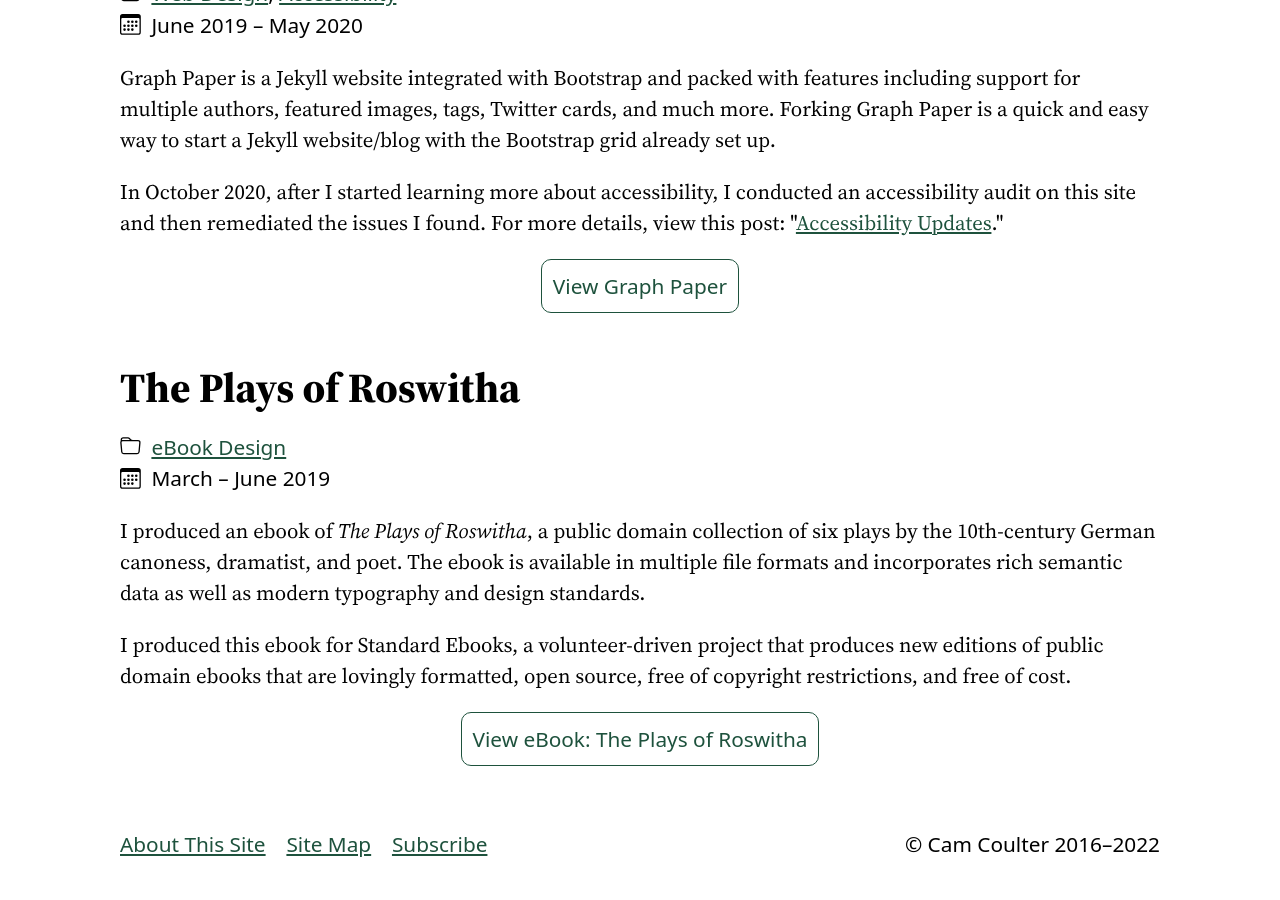
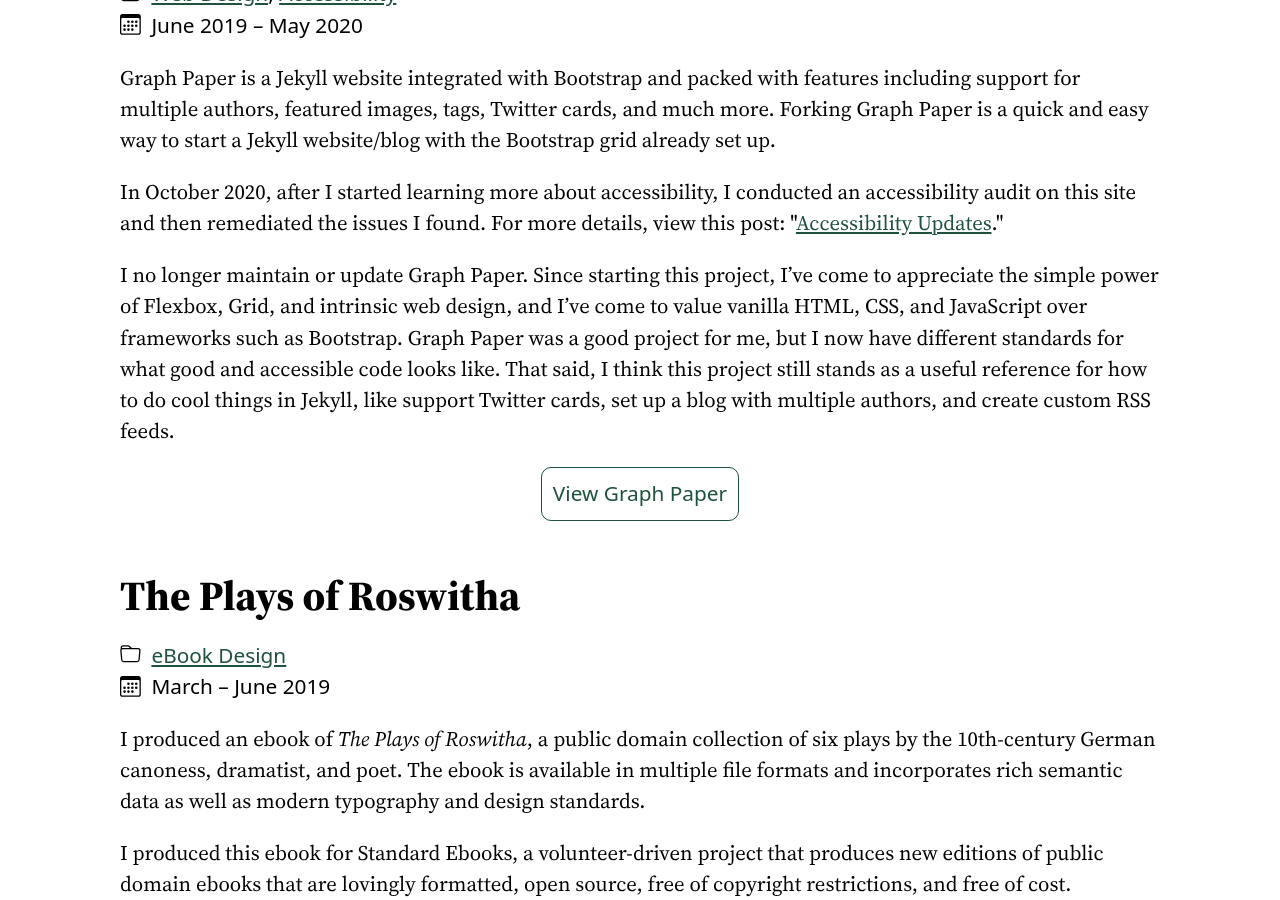
Before and after one commit to cncoulter/camcoulter.com, a Jekyll site: the page built from Projects.html, in a window 1280 px wide and 900 px high, scrolled down 2000 px. Built offline with Jekyll 4.4.1, drawn with Linux system fonts in a browser that asks for light colours; some web fonts are replaced.

Commit message:
Update projects page

```diff
--- a/Projects.html
+++ b/Projects.html
@@ -61,9 +61,11 @@
 
 <p>Graph Paper is a Jekyll website integrated with Bootstrap and packed with features including support for multiple authors, featured images, tags, Twitter cards, and much more. Forking Graph Paper is a quick and easy way to start a Jekyll website/blog with the Bootstrap grid already set up.</p>
 
-<p>In October 2020, after I started learning more about accessibility, I conducted an accessibility audit on this site and then remediated the issues I found. For more details, view this post: "<a href="https://graphpaper.cncoulter.com/2020/10/21/Accessibility-Updates/">Accessibility Updates</a>."</p>
+<p>In October 2020, after I started learning more about accessibility, I conducted an accessibility audit on this site and then remediated the issues I found. For more details, view this post: "<a href="https://graphpaper.camcoulter.com/2020/10/21/Accessibility-Updates/">Accessibility Updates</a>."</p>
 
-<a href="https://graphpaper.cncoulter.com/" class="link-turncoat link-turncoat--standalone">View Graph Paper</a>
+<p>I no longer maintain or update Graph Paper. Since starting this project, I’ve come to appreciate the simple power of Flexbox, Grid, and intrinsic web design, and I’ve come to value vanilla HTML, CSS, and JavaScript over frameworks such as Bootstrap. Graph Paper was a good project for me, but I now have different standards for what good and accessible code looks like. That said, I think this project still stands as a useful reference for how to do cool things in Jekyll, like support Twitter cards, set up a blog with multiple authors, and create custom RSS feeds.</p>
+
+<a href="https://graphpaper.camcoulter.com/" class="link-turncoat link-turncoat--standalone">View Graph Paper</a>
 
 
 
```
